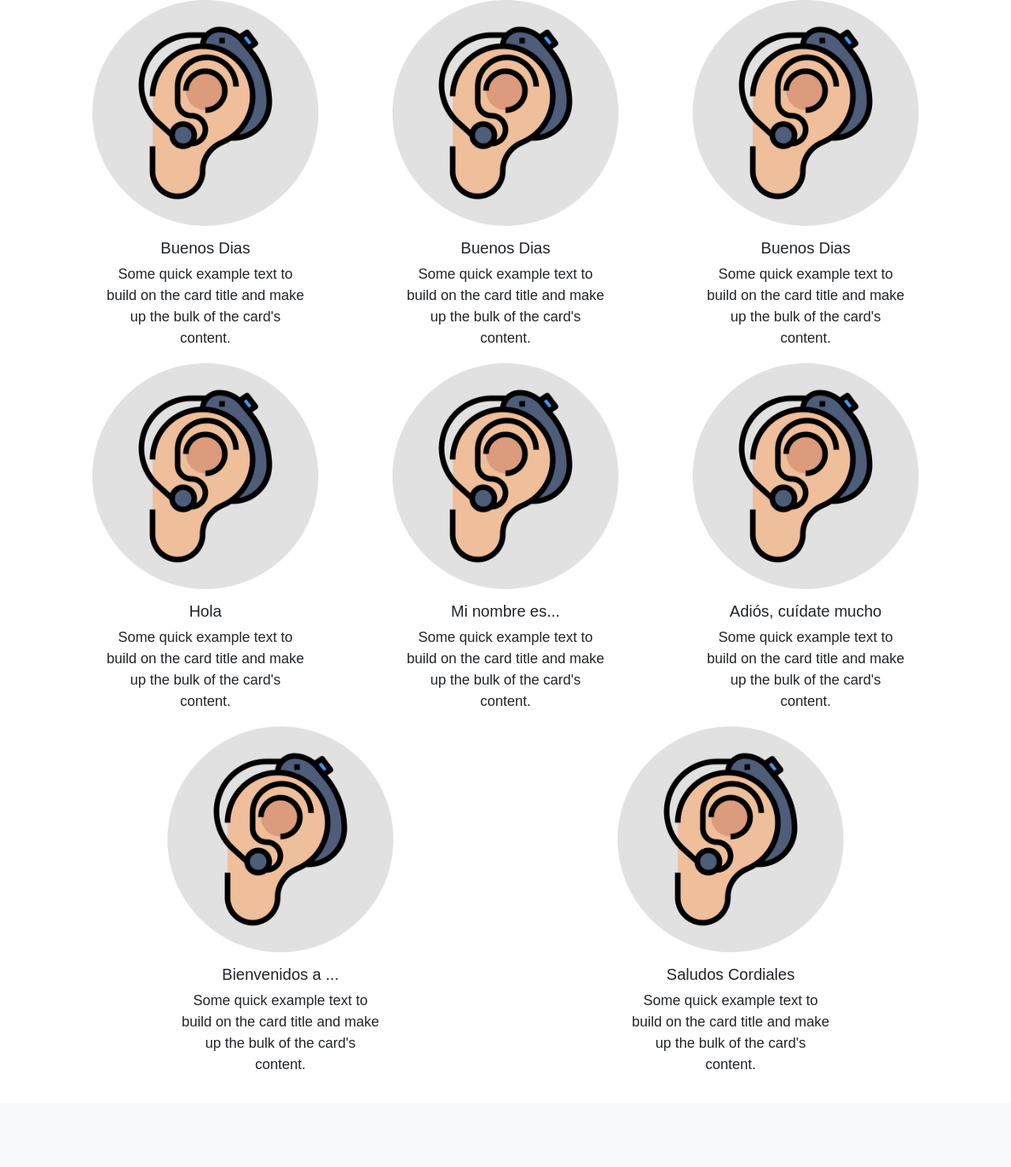
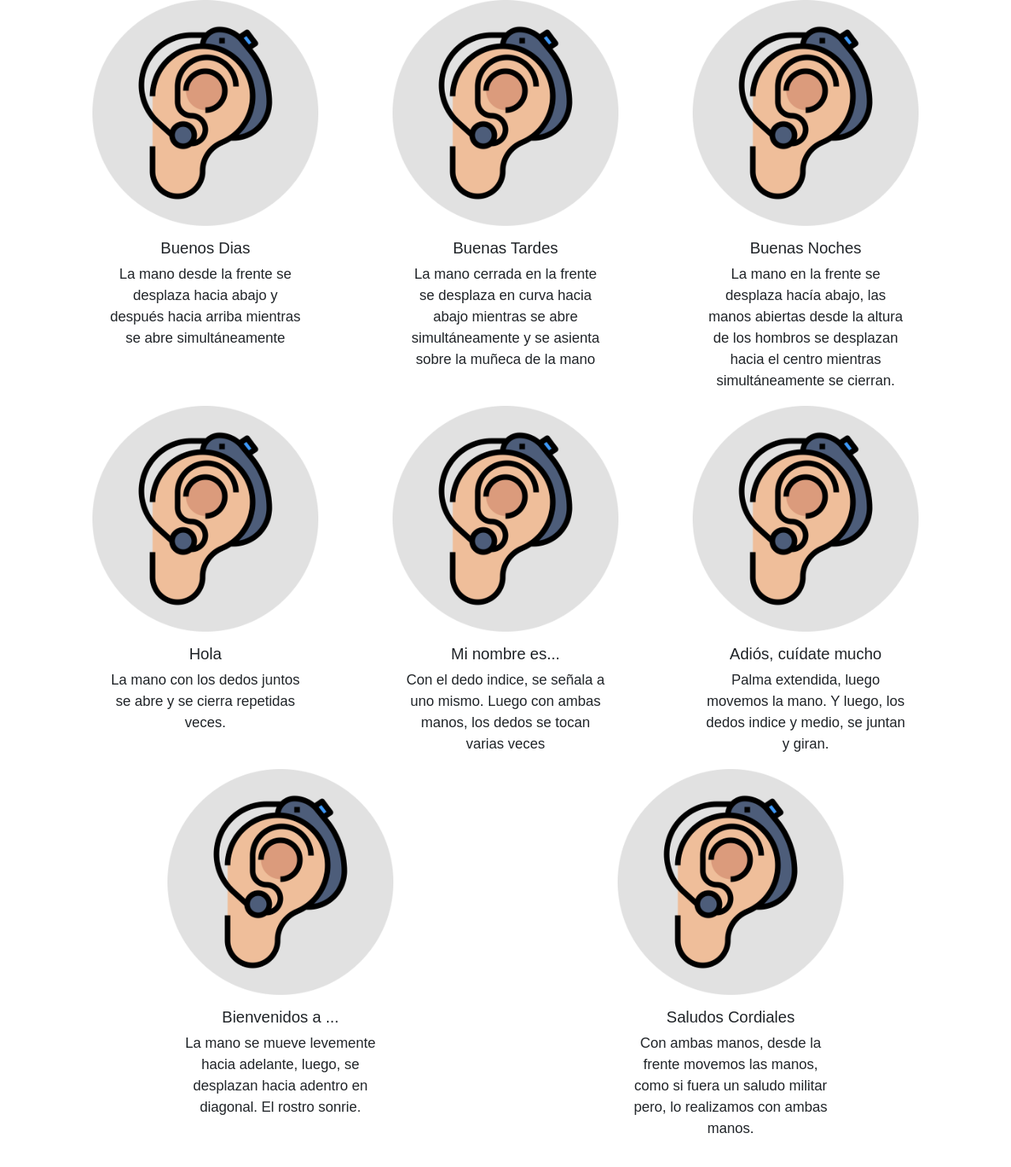
Before and after one commit to TeemoAFK/LearnSEC, a Symfony app: template templates/saludos/index.html.twig in a window 1280 px wide. Shown: the part 257-1735 px from the top of the page at 79% size. Before the commit the page ends 1611 px from the top, so only its background shows below. Run offline with Twig, Linux system fonts and the light colour scheme; the template is opened without the code that fills it, so the values that code supplies are empty; some libraries are stand-ins or nearby versions.

Commit message:
Proyecto Learnsec - Saludos, comida, transacciones y preguntas

```diff
--- a/templates/diccionario/index.html.twig
+++ b/templates/diccionario/index.html.twig
@@ -28,7 +28,7 @@
                 <p style="text-align: justify">
                     El conocimiento de la lengua de señas promueve el acceso, comunicación e información, motivando el interés del público a nivel nacional e internacional acerca de la comunidad sorda del Ecuador. Para ver el diccionario completo da click en el botón.
                 </p>
-                <a class="btn btn-primary" href="http://www.plataformaconadis.gob.ec/~platafor/diccionario/" target="_blank" role="button">Diccionario LSEC Gabriel Román</a>
+                <a class="btn btn-primary" href="http://www.plataformaconadis.gob.ec/~platafor/diccionario/?article_category=alfabetico" target="_blank" role="button">Diccionario LSEC Gabriel Román</a>
             </div>
             <div class="col">
                 <img src="/images/Diccionario.png" class="img-fluid" alt="imagen_DICCIONARIO">
--- a/templates/familia/index.html.twig
+++ b/templates/familia/index.html.twig
@@ -102,4 +102,5 @@
             </div>
         </div>
     </div>
+</div>
 {% endblock %}
--- a/templates/saludos/index.html.twig
+++ b/templates/saludos/index.html.twig
@@ -25,7 +25,7 @@
                         <img src="/images/Vocabulario.png" class="img-fluid" class="card-img-top" alt="img_saludos">
                         <div class="card-body">
                             <h5>Buenos Dias</h5>
-                            <p class="card-text">Some quick example text to build on the card title and make up the bulk of the card's content.</p>
+                            <p class="card-text">La mano desde la frente se desplaza hacia abajo y después hacia arriba mientras se abre simultáneamente</p>
                         </div>
                     </div>
                 </div>
@@ -33,8 +33,8 @@
                     <div class="card" style="width: 18rem;border-color: #FFFFFF;">
                         <img src="/images/Vocabulario.png" class="card-img-top" class="img-fluid" alt="img_saludos">
                         <div class="card-body">
-                            <h5>Buenos Dias</h5>
-                            <p class="card-text">Some quick example text to build on the card title and make up the bulk of the card's content.</p>
+                            <h5>Buenas Tardes</h5>
+                            <p class="card-text">La mano cerrada en la frente se desplaza en curva hacia abajo mientras se abre simultáneamente y se asienta sobre la muñeca de la mano</p>
                         </div>
                     </div>
                 </div>
@@ -42,8 +42,8 @@
                     <div class="card" style="width: 18rem;border-color: #FFFFFF;">
                         <img src="/images/Vocabulario.png" class="card-img-top" class="img-fluid" alt="img_saludos">
                         <div class="card-body">
-                            <h5>Buenos Dias</h5>
-                            <p class="card-text">Some quick example text to build on the card title and make up the bulk of the card's content.</p>
+                            <h5>Buenas Noches</h5>
+                            <p class="card-text">La mano en la frente se desplaza hacía abajo, las manos abiertas desde la altura de los hombros se desplazan hacia el centro mientras simultáneamente se cierran. </p>
                         </div>
                     </div>
                 </div>
@@ -56,7 +56,7 @@
                     <img src="/images/Vocabulario.png" class="img-fluid" class="card-img-top" alt="img_saludos">
                     <div class="card-body">
                         <h5>Hola</h5>
-                        <p class="card-text">Some quick example text to build on the card title and make up the bulk of the card's content.</p>
+                        <p class="card-text">La mano con los dedos juntos se abre y se cierra repetidas veces.</p>
                     </div>
                 </div>
             </div>
@@ -65,7 +65,7 @@
                     <img src="/images/Vocabulario.png" class="card-img-top" class="img-fluid" alt="img_saludos">
                     <div class="card-body">
                         <h5>Mi nombre es...</h5>
-                        <p class="card-text">Some quick example text to build on the card title and make up the bulk of the card's content.</p>
+                        <p class="card-text">Con el dedo indice, se señala a uno mismo. Luego con ambas manos, los dedos se tocan varias veces</p>
                     </div>
                 </div>
             </div>
@@ -74,7 +74,7 @@
                     <img src="/images/Vocabulario.png" class="card-img-top" class="img-fluid" alt="img_saludos">
                     <div class="card-body">
                         <h5>Adiós, cuídate mucho</h5>
-                        <p class="card-text">Some quick example text to build on the card title and make up the bulk of the card's content.</p>
+                        <p class="card-text">Palma extendida, luego movemos la mano. Y luego, los dedos indice y medio, se juntan y giran.</p>
                     </div>
                 </div>
             </div>
@@ -87,7 +87,7 @@
                     <img src="/images/Vocabulario.png" class="img-fluid" class="card-img-top" alt="img_saludos">
                     <div class="card-body">
                         <h5>Bienvenidos a ... </h5>
-                        <p class="card-text">Some quick example text to build on the card title and make up the bulk of the card's content.</p>
+                        <p class="card-text">La mano se mueve levemente hacia adelante, luego, se desplazan hacia adentro en diagonal. El rostro sonrie.</p>
                     </div>
                 </div>
             </div>
@@ -96,7 +96,7 @@
                     <img src="/images/Vocabulario.png" class="card-img-top" class="img-fluid" alt="img_saludos">
                     <div class="card-body">
                         <h5>Saludos Cordiales</h5>
-                        <p class="card-text">Some quick example text to build on the card title and make up the bulk of the card's content.</p>
+                        <p class="card-text">Con ambas manos, desde la frente movemos las manos, como si fuera un saludo militar pero, lo realizamos con ambas manos.</p>
                     </div>
                 </div>
             </div>
```
Also changed, not shown: templates/comida/index.html.twig (+7 -10 lines), templates/direcciones/index.html.twig (+6 -6 lines), templates/modales/index.html.twig (+7 -7 lines).
